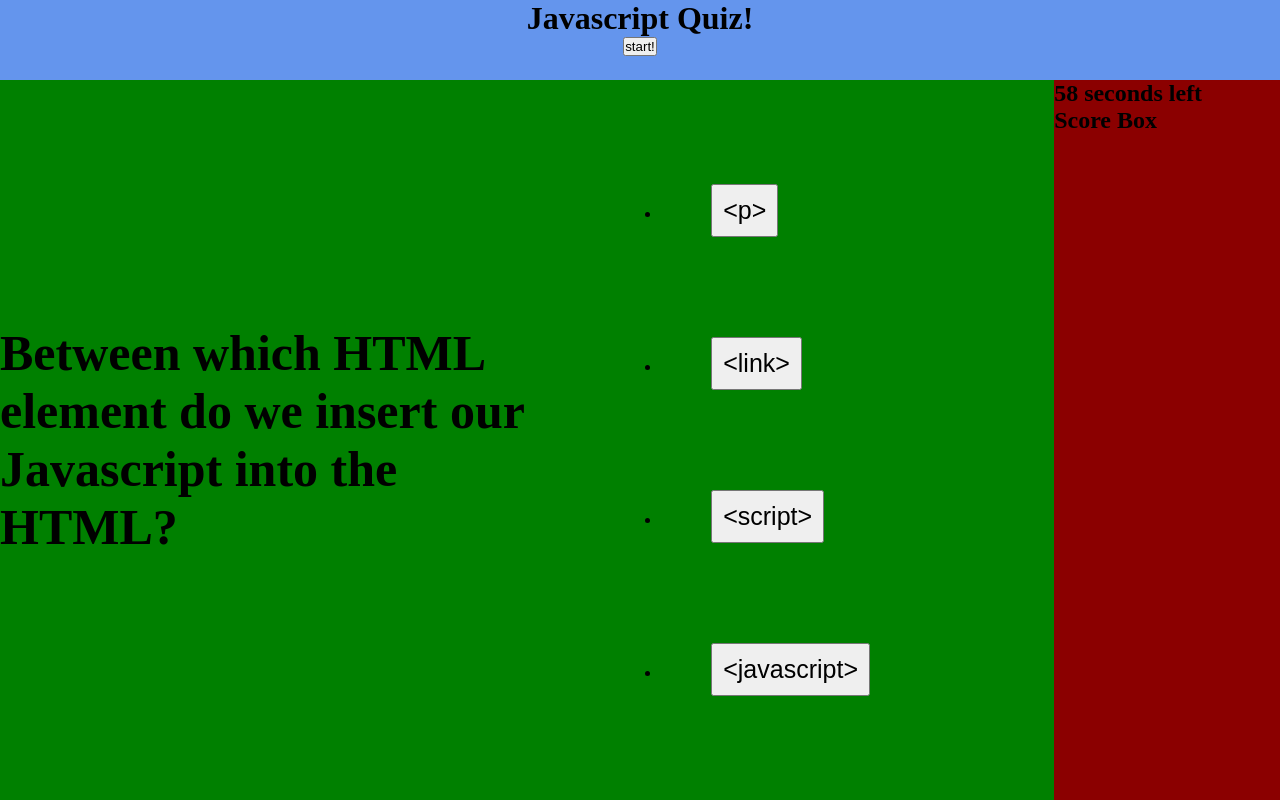
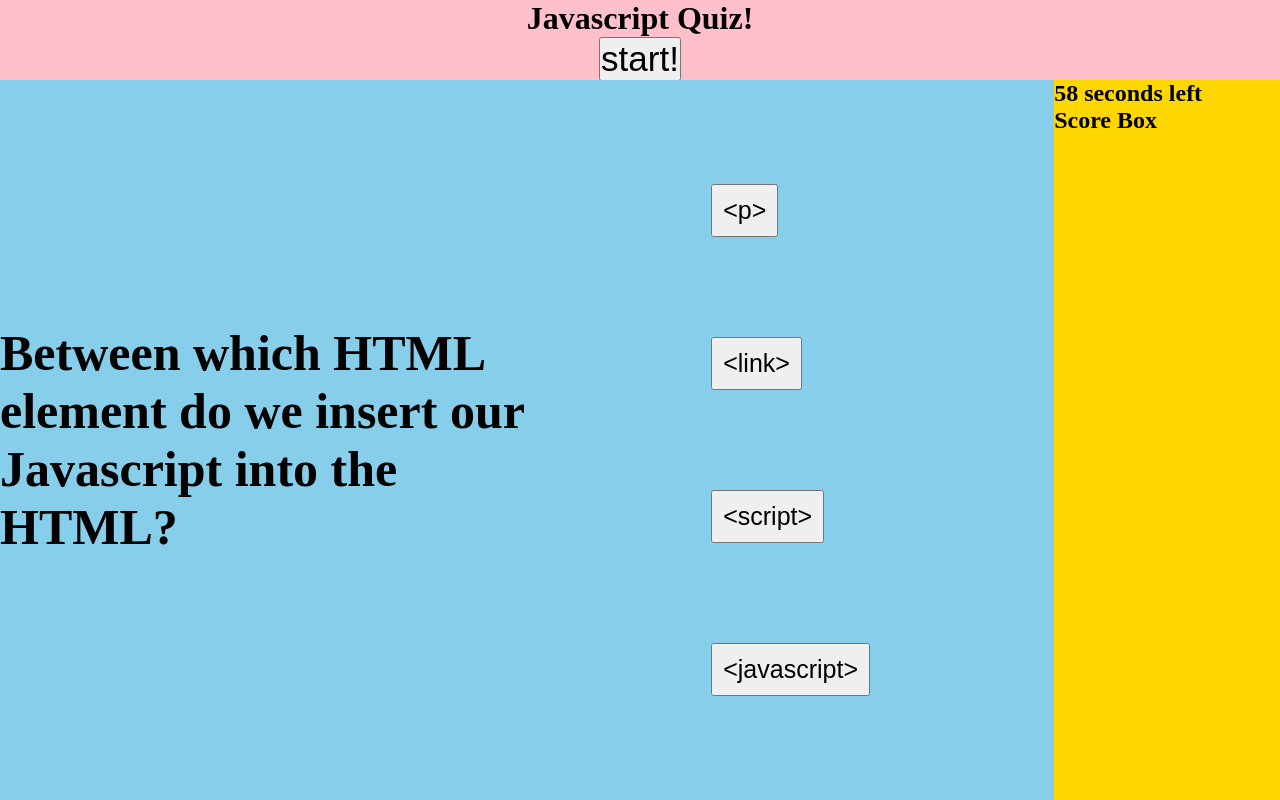
Before and after one commit to jlee12297/Javascript-Quiz, a plain HTML site: page index.html in a window 1280 px wide. Both pictures are taken after a click on the button "start!". Drawn offline with Linux system fonts and the light colour scheme.

Commit message:
final changes made. hidden buttons, and changed colors. final product

```diff
--- a/index.html
+++ b/index.html
@@ -14,11 +14,11 @@
     </header>
     <main>
         <section>
-            <h2 id="question">QUESTION HERE</h2>
+            <h2 id="question">Please press the Start Button at the top to play!</h2>
 
         </section>
         <section>
-                <ul>
+                <ul id="buttons">
                     <li>
                         <button id="choice1">First Choice</button>
                     </li>
--- a/script.js
+++ b/script.js
@@ -58,10 +58,19 @@ questionIndex = 0
       localStorage.setItem("storedScores", JSON.stringify(storedScores));
   }
 
+  document.getElementById("choice1").hidden = true;
+  document.getElementById("choice2").hidden = true;
+  document.getElementById("choice3").hidden = true;
+  document.getElementById("choice4").hidden = true;
 
 // startGame
     // triggered by event listener on start game button
     startBtn.addEventListener("click", function() {
+
+        document.getElementById("choice1").hidden = false;
+        document.getElementById("choice2").hidden = false;
+        document.getElementById("choice3").hidden = false;
+        document.getElementById("choice4").hidden = false;
 
     // start timer
     timeLeft = 60;
@@ -70,8 +79,10 @@ questionIndex = 0
         timeLeftSpan.textContent=timeLeft
         if(timeLeft === 0){
             // if time runs out, lose
-            timeLeftSpan.textContent="GAME OVER"
+            timeLeftSpan.textContent="GAME OVER you have zero "
             clearInterval(timer);
+            window.alert("Ran out of time! Feel free to try again.")
+            document.location.reload(true);
         }
     },1000)
     loadQuestion(questionIndex);
@@ -121,6 +132,7 @@ questionIndex = 0
 
         saveScore();
         renderStoredScores();
+        document.location.reload(true);
     }
 
     firstChoice.addEventListener("click", function() {
--- a/style.css
+++ b/style.css
@@ -5,18 +5,27 @@
 }
 
 header {
-    background:cornflowerblue;
+    background: pink;
     height:10vh;
     text-align: center;
 }
 
 main {
-    background:salmon;
+    background: pink;
     height:90vh;
     display:flex;
 }
+
+#startGame {
+    font-size: 35px;
+}
+
+#buttons {
+    list-style-type: none;
+}
+
 section {
-    background:green;
+    background: skyblue;
     width:70%;
     display: flex;
     align-items:center;
@@ -26,7 +35,7 @@ section h2 {
     font-size:50px;
 }
 aside {
-    background:darkred;
+    background: gold;
     width:30%;
 }
 
@@ -35,3 +44,8 @@ aside {
     padding: 10px;
     font-size: 25px;
 }
+
+#scoreList {
+    font-size: 20px;
+    list-style-type: none;
+}
```
